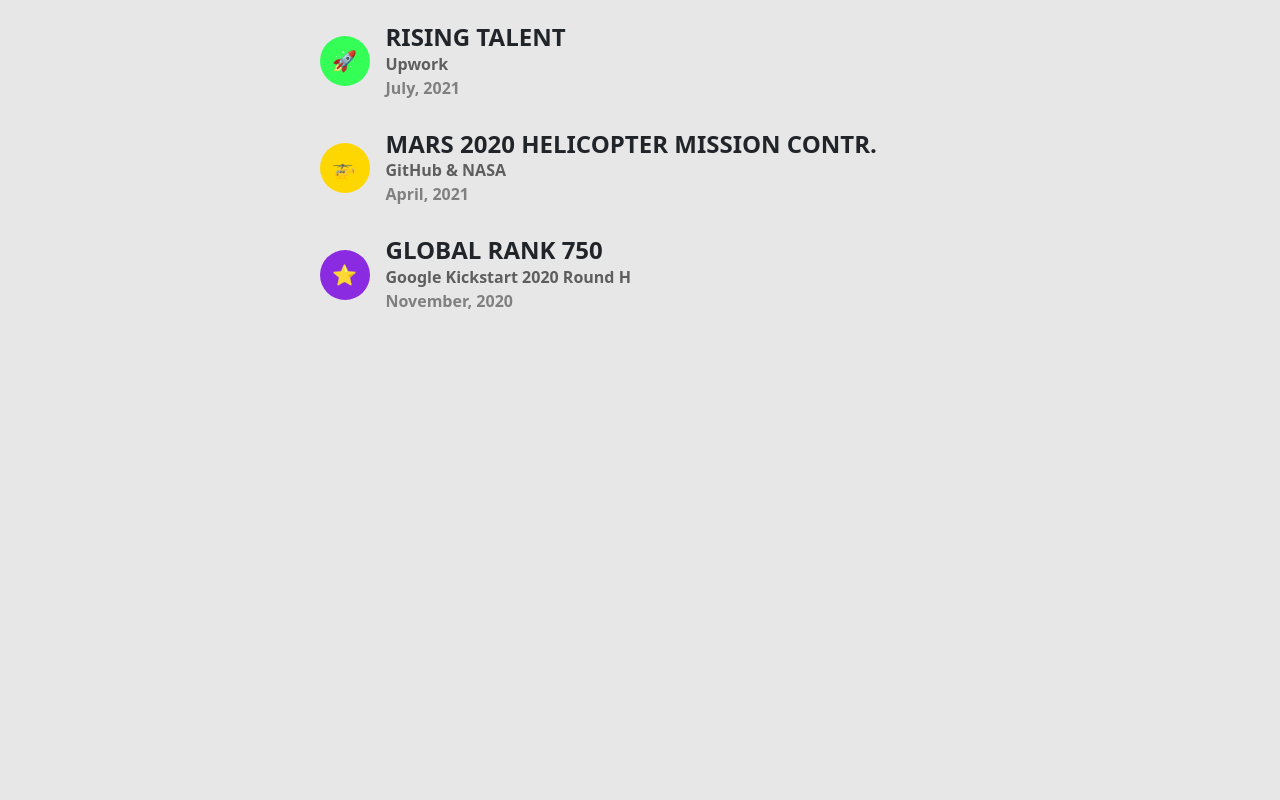
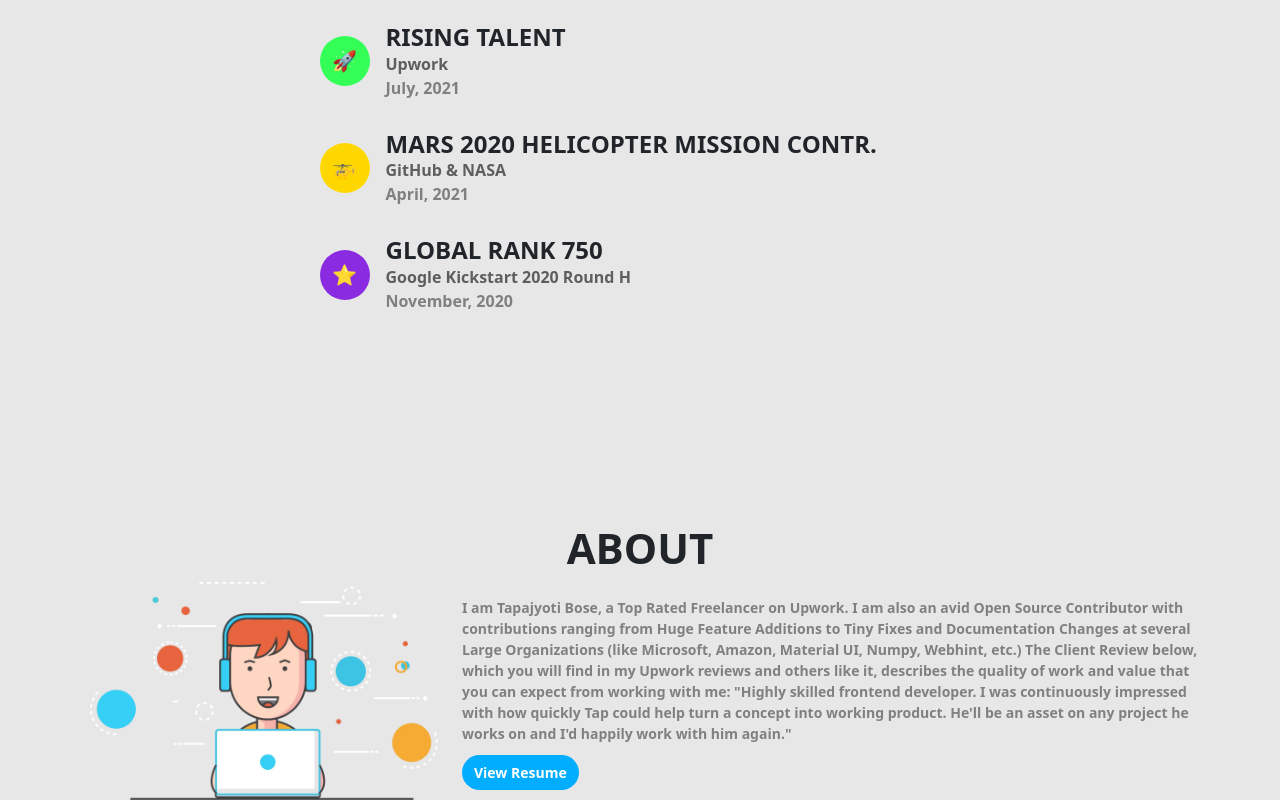
Before and after one commit to Marawan-Saqr/InternIntelligence_Portfolio, a React (Vite) app: page / in a window 1280 px wide. Shown: the part 5717-6517 px from the top of the page. Before the commit the page ends 6060 px from the top, so only its background shows below. Built offline with nearby package versions, Linux system fonts and the light colour scheme.

Commit message:
Added About Section

```diff
--- a/src/App.jsx
+++ b/src/App.jsx
@@ -2,6 +2,8 @@
 import Header from './Components/Header/Header.jsx';
 import Experince from './Components/Experince/Experince.jsx';
 import Acheivments from './Components/Acheivments/Acheivments.jsx';
+import About from './Components/About/About.jsx';
+
 
 function App() {
   return (
@@ -10,6 +12,7 @@
       <Header />
       <Experince />
       <Acheivments />
+      <About />
     </Container>
     </div>
   )
--- /dev/null
+++ b/src/Components/About/About.css
@@ -0,0 +1,51 @@
+.about {
+  margin-top: 180px;
+}
+
+.about h2 {
+  text-transform: uppercase;
+  font-size: 42px;
+  font-weight: bold;
+}
+
+.about p {
+  color: gray;
+  font-weight: bold;
+  font-size: 14px;
+}
+
+@media (max-width: 767px) {
+  .about p {
+    margin-top: 20px;
+  }
+}
+
+@media (min-width: 768px) and (max-width: 991px) {
+  .about p {
+    margin-top: 20px;
+  }
+}
+
+.about a {
+  background-color: var(--primary);
+  padding: 8px 12px;
+  color: #fff !important;
+  border-radius: 32px;
+  font-size: 14px;
+  font-weight: bold;
+  text-decoration: none;
+  transition: 0.3s;
+  -webkit-transition: 0.3s;
+  -moz-transition: 0.3s;
+  -ms-transition: 0.3s;
+  -o-transition: 0.3s;
+}
+
+.about a:hover {
+  background-color: #00449c;
+  transition: 0.3s;
+  -webkit-transition: 0.3s;
+  -moz-transition: 0.3s;
+  -ms-transition: 0.3s;
+  -o-transition: 0.3s;
+}
--- /dev/null
+++ b/src/Components/About/About.jsx
@@ -0,0 +1,37 @@
+import React from "react";
+import { Col, Row } from "react-bootstrap";
+import './About.css';
+
+
+const About = () => {
+  return (
+    <div className="about">
+      <h2 className="text-center">About</h2>
+      <Row className="align-items-center align-items-center">
+        <Col lg={4}>
+          <div className="left">
+            <img src="../../../public/about.webp" className="img-fluid" />
+          </div>
+        </Col>
+        <Col lg={8}>
+          <p>
+            I am Tapajyoti Bose, a Top Rated Freelancer on Upwork. I am also an
+            avid Open Source Contributor with contributions ranging from Huge
+            Feature Additions to Tiny Fixes and Documentation Changes at several
+            Large Organizations (like Microsoft, Amazon, Material UI, Numpy,
+            Webhint, etc.) The Client Review below, which you will find in my
+            Upwork reviews and others like it, describes the quality of work and
+            value that you can expect from working with me: "Highly skilled
+            frontend developer. I was continuously impressed with how quickly
+            Tap could help turn a concept into working product. He'll be an
+            asset on any project he works on and I'd happily work with him
+            again."
+          </p>
+          <a href="https://firebasestorage.googleapis.com/v0/b/tapajyoti-bose.appspot.com/o/Tapajyoti%20Bose.pdf?alt=media&token=24a70103-8fe6-4aa3-92dc-42ca11d95735" target="_blank">View Resume</a>
+        </Col>
+      </Row>
+    </div>
+  );
+};
+
+export default About;
```
